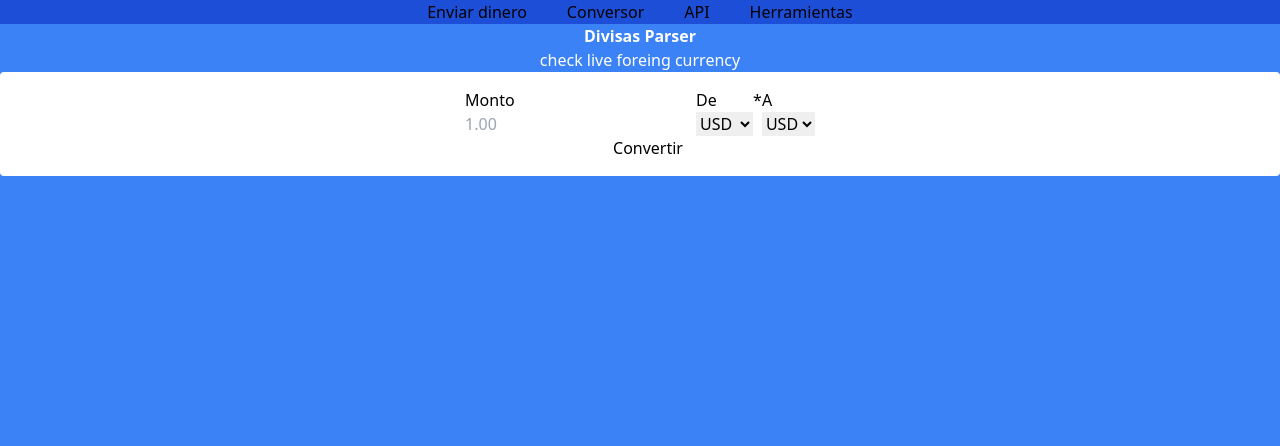
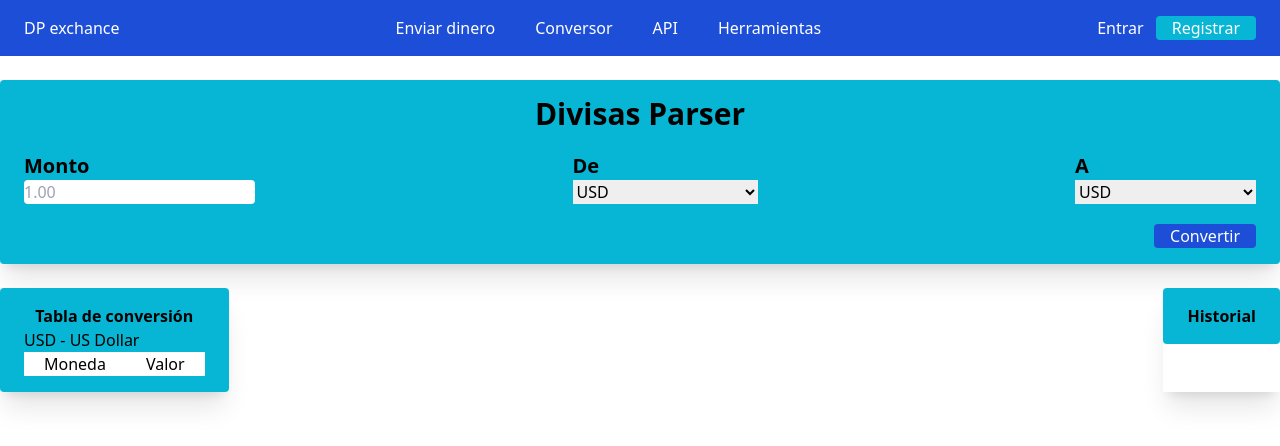
Before and after one commit to llherrera/Divisas-Parser, a website: page index.html in a window 1280 px wide. Drawn offline with nearby package versions, Linux system fonts and the light colour scheme.

Commit message:
new desing

```diff
--- a/index.html
+++ b/index.html
@@ -7,45 +7,48 @@
     <script src="https://cdn.tailwindcss.com"></script>
     <title>Divisas Parser</title>
 </head>
-<body class="bg-blue-500">
-    <div class="container mx-auto items-center">
-        <nav class="bg-blue-700 flex justify-center">
+<body class="">
+    <div class="bg-blue-700 flex justify-between py-4">
+        <div class="ml-6 text-white">DP exchance</div>
+        <nav class="justify-center">
             <ul class="inline-flex">
-                <li class="px-5 hover:bg-blue-400"><a href="index.html">Enviar dinero</a></li>
-                <li class="px-5 hover:bg-blue-400"><a href="about.html">Conversor</a></li>
-                <li class="px-5 hover:bg-blue-400"><a href="about.html">API</a></li>
-                <li class="px-5 hover:bg-blue-400"><a href="about.html">Herramientas</a></li>
+                <li class="px-5 hover:bg-blue-400 text-white"><a href="index.html">Enviar dinero</a></li>
+                <li class="px-5 hover:bg-blue-400 text-white"><a href="about.html">Conversor</a></li>
+                <li class="px-5 hover:bg-blue-400 text-white"><a href="about.html">API</a></li>
+                <li class="px-5 hover:bg-blue-400 text-white"><a href="about.html">Herramientas</a></li>
             </ul>
         </nav>
-        <header>
-            <div class="flex justify-center font-bold text-white">
-                Divisas Parser
-            </div>
-            <div class="flex justify-center text-white">
-                check live foreing currency
-            </div>
-        </header>
-        <div class="px-6 py-4 bg-white rounded">
+        <div class="mr-6 text-white">
+            <p class="inline-block mr-2"><span></span>Entrar</p>
+            <p class="inline-block px-4 bg-cyan-500 rounded"><span></span>Registrar</p>
+        </div>
+    </div>
+    <div class="container mx-auto items-center">
+        <div class="my-6 px-6 py-4 bg-cyan-500 rounded shadow-xl">
+            <header>
+                <div class="flex justify-center text-3xl font-bold text-black">
+                    Divisas Parser
+                </div>
+            </header>
             <form action="#" method="post">
-                <div class="flex justify-center">
+                <div class="mt-5 flex justify-between">
                     <label class="inline-block">
-                        <span class="block">Monto</span>
-                        <input type="text" id="monto" name="monto-nm" placeholder="1.00">
+                        <span class="block text-xl font-bold">Monto</span>
+                        <input class="rounded" type="text" id="monto" name="monto-nm" placeholder="1.00">
                     </label>
                     <label class="inline-block">
-                        <span class="block">De</span>
-                        <select name="divisa-origen" id="divisa-origen">
-                            <option value="USD" data-bandera="https://www.xe.com/static-images/usd.static.e8b657d1161a08a32415d284a8e1dc89.svg">USD</option>
+                        <span class="block text-xl font-bold">De</span>
+                        <select class="pr-32" name="divisa-origen" id="divisa-origen">
+                            <option value="USD">USD</option>
                             <option value="EUR">EUR</option>
                             <option value="GBP">GBP</option>
                             <option value="COP">COP</option>
                             <option value="MXN">MXN</option>
                         </select>
                     </label>
-                    <p><span></span>*</p>
                     <label class="inline-block">
-                        <span class="block">A</span>
-                        <select name="divisa-destino" id="divisa-destino">
+                        <span class="block text-xl font-bold">A</span>
+                        <select class="pr-32" name="divisa-destino" id="divisa-destino">
                             <option value="">USD</option>
                             <option value="">EUR</option>
                             <option value="">LIB</option>
@@ -54,10 +57,37 @@
                         </select>
                     </label>
                 </div>
-                <div class="flex justify-center">
-                    <input class="ml-4" type="submit" value="Convertir">
+                <div class="mt-5 flex justify-end">
+                    <input class="bg-blue-700 ml-4 px-4 text-white rounded" type="submit" value="Convertir">
                 </div>
             </form>
+        </div>
+        <div class="flex justify-between">
+            <div class="justify-center shadow-xl">
+                <div class="px-6 py-4 bg-cyan-500 rounded">
+                    <div class="flex justify-center font-bold text-black">
+                        Tabla de conversión
+                    </div>
+                    <div>
+                        <p>USD - US Dollar</p>
+                    </div>
+                    <div class="bg-white flex">
+                        <div class="justify-start mx-5">
+                            <p>Moneda</p>
+                        </div>
+                        <div class="justify-end mx-5">
+                            <p>Valor</p>
+                        </div>
+                    </div>
+                </div>
+            </div>
+            <div class="justify-center shadow-xl">
+                <div class="px-6 py-4 bg-cyan-500 rounded">
+                    <div class="flex justify-center font-bold text-black">
+                        Historial
+                    </div>
+                </div>
+            </div>
         </div>
     </div>
 </body>
```
Also changed, not shown: assets/css/style.css (+0 -21 lines), Divisas Parser.png (added).
